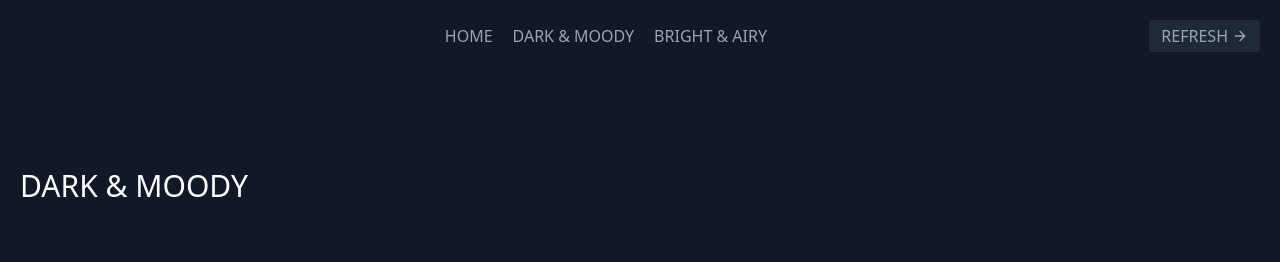
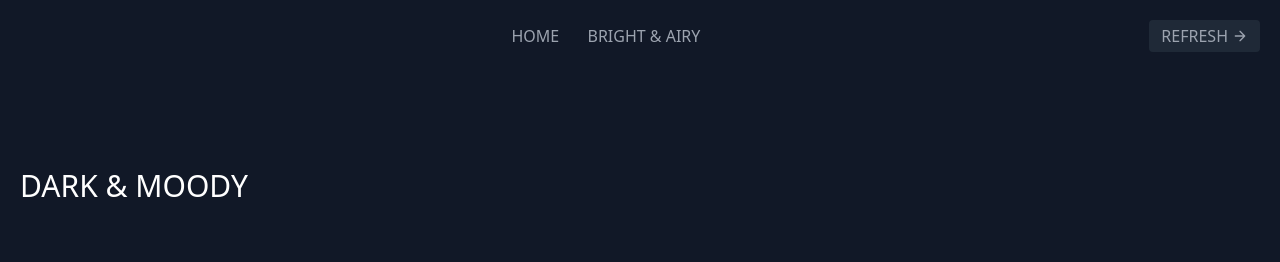
Before and after one commit to nomad2304/Nomad2304, a plain HTML site: page dark.html in a window 1280 px wide. Shown: the top 262 px of the page. Drawn offline with nearby package versions, Linux system fonts and the light colour scheme.

Commit message:
Update dark.html

```diff
--- a/dark.html
+++ b/dark.html
@@ -17,8 +17,8 @@
         <span class="ml-3 text-xl">Tailblocks</span>-->
       </a>&nbsp;&nbsp;&nbsp;&nbsp;&nbsp;&nbsp;&nbsp;&nbsp;&nbsp;&nbsp;&nbsp;&nbsp;&nbsp;&nbsp;&nbsp;
       <nav class="md:ml-auto md:mr-auto flex flex-wrap items-center text-base justify-center">
-        <a class="mr-5 hover:text-white" href="index.html">HOME</a>
-        <a class="mr-5 hover:text-white">DARK & MOODY</a>
+        <a class="mr-5 hover:text-white" href="index.html">HOME</a> &nbsp;&nbsp;
+       <!-- <a class="mr-5 hover:text-white">DARK & MOODY</a>-->
         <a class="mr-5 hover:text-white" href="bright.html">BRIGHT & AIRY</a>
       </nav>
       <button class="inline-flex items-center bg-gray-800 border-0 py-1 px-3 focus:outline-none hover:bg-gray-700 rounded text-base mt-4 md:mt-0"><a href="dark.html">REFRESH</a>
```
